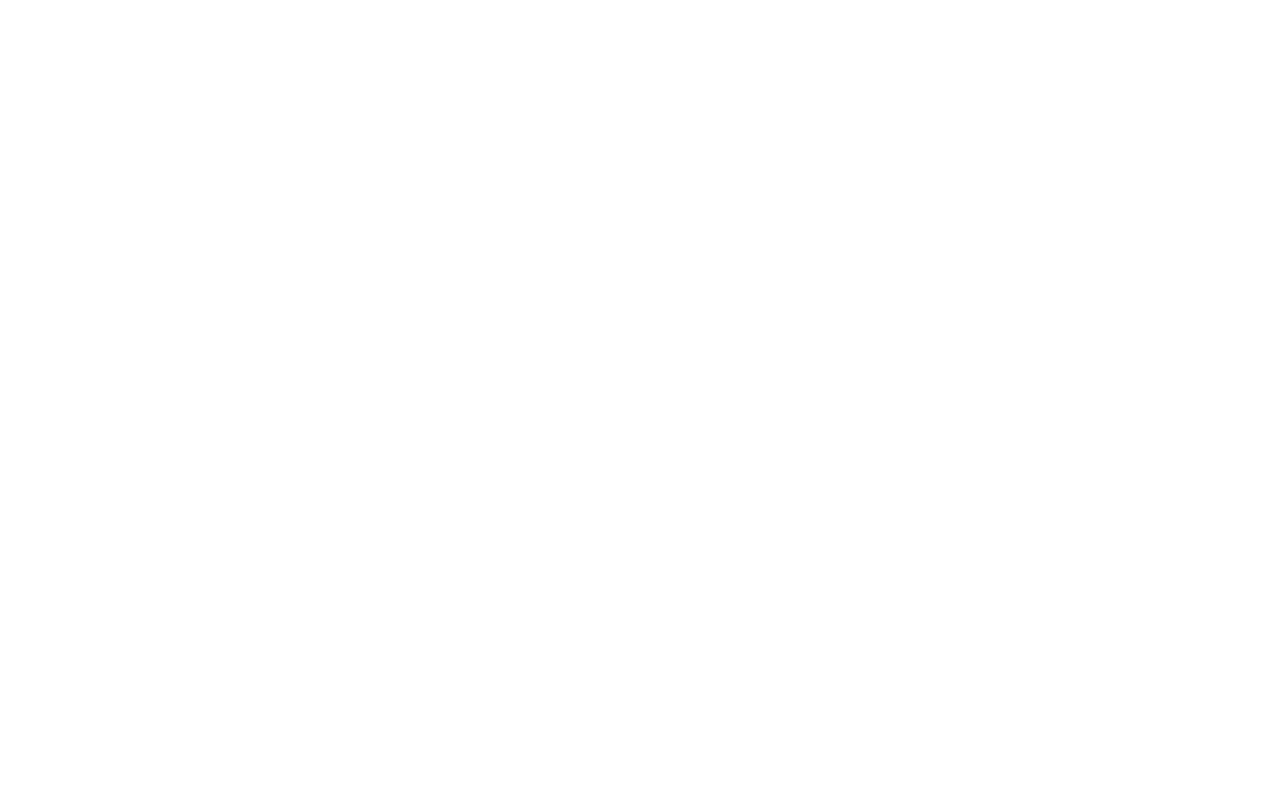
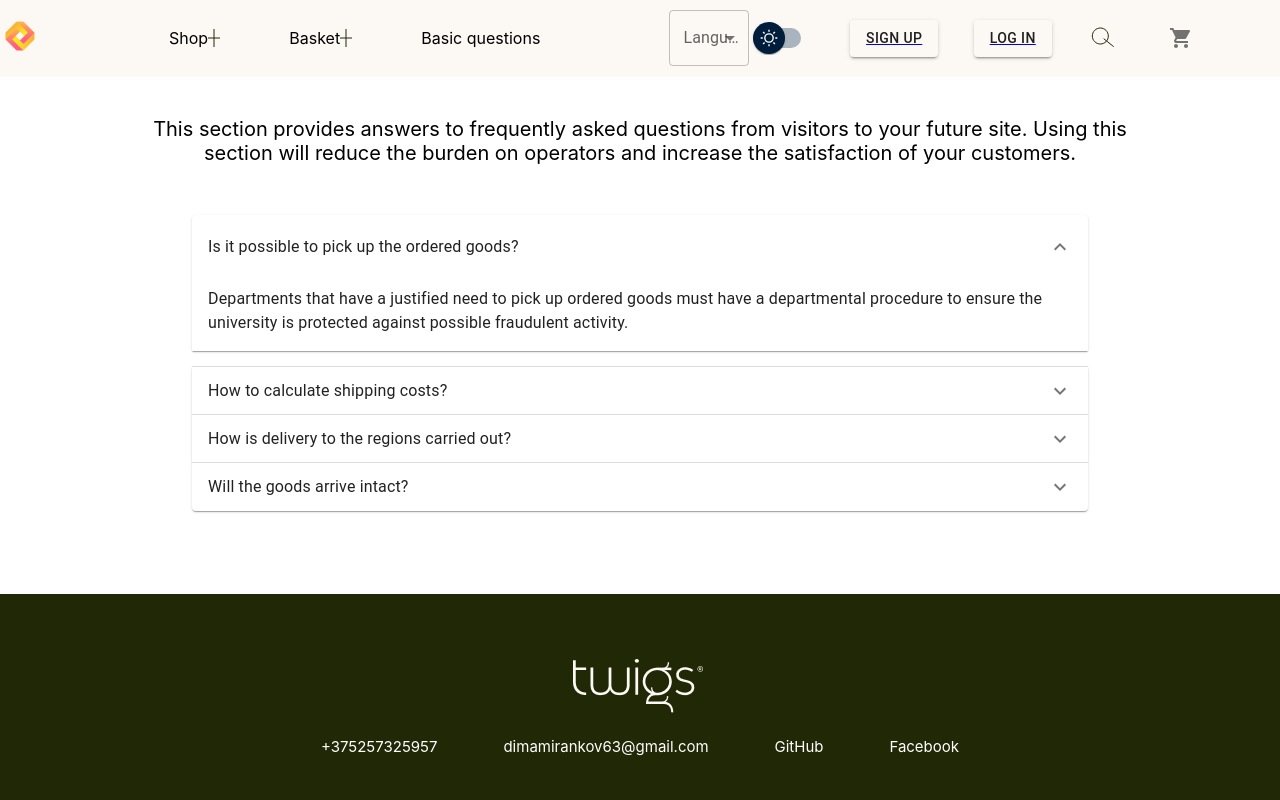
Before and after one commit to OneMight/Lab2ReactApp, a React (Create React App) app in the folder lab2/: page /Questions in a window 1280 px wide. Before the commit this address had no page. Shown: the top 800 px of the page. Built offline with nearby package versions, Linux system fonts and the light colour scheme.

Commit message:
feat: add accordion menu and create question page

```diff
--- a/lab2/src/App.js
+++ b/lab2/src/App.js
@@ -5,6 +5,7 @@
 import Main from './Pages/Main.jsx';
 import Regform from './Pages/Regform.jsx'
 import Logform from './Pages/LoginingForm.jsx'
+import Questions from './Pages/Questions.jsx'
 export default function App() {
     const [productCount, setProductCount] = useState(0);
     const [addedCards, setAddedCards] = useState([]);
@@ -48,6 +49,7 @@
                 <Route path='/Basket' element={<Basket count={productCount} basketCards={addedCards} delete={onHandleDeleteproduct} />} />
                 <Route path='/Registration' element={<Regform/>}/>
                 <Route path='/Logining' element={<Logform/>}/>
+                <Route path='/Questions' element={<Questions/>}/>
             </Routes>
         </BrowserRouter>
     );
--- /dev/null
+++ b/lab2/src/Components/MaterialUI/Accordionmenu/Accordionmenu.jsx
@@ -0,0 +1,91 @@
+import * as React from 'react';
+import Accordion from '@mui/material/Accordion';
+import AccordionSummary from '@mui/material/AccordionSummary';
+import AccordionDetails from '@mui/material/AccordionDetails';
+import Typography from '@mui/material/Typography';
+import ExpandMoreIcon from '@mui/icons-material/ExpandMore';
+
+export default function AccordionExpandDefault() {
+  return (
+    <div>
+      <Accordion defaultExpanded>
+        <AccordionSummary
+          expandIcon={<ExpandMoreIcon />}
+          aria-controls="panel1-content"
+          id="panel1-header"
+        >
+          <Typography> Is it possible to pick up the ordered goods?</Typography>
+        </AccordionSummary>
+        <AccordionDetails>
+          <Typography>
+            Departments that have a justified need to pick
+            up ordered goods must have a departmental procedure
+            to ensure the university is protected against possible
+            fraudulent activity.
+          </Typography>
+        </AccordionDetails>
+      </Accordion>
+      <Accordion>
+        <AccordionSummary
+          expandIcon={<ExpandMoreIcon />}
+          aria-controls="panel2-content"
+          id="panel2-header"
+        >
+          <Typography>How to calculate shipping costs?</Typography>
+        </AccordionSummary>
+        <AccordionDetails>
+          <Typography>
+          Shipping Cost to Sales Ratio = Shipping Cost ÷ Total Sales
+          </Typography>
+        </AccordionDetails>
+      </Accordion>
+      <Accordion>
+        <AccordionSummary
+          expandIcon={<ExpandMoreIcon />}
+          aria-controls="panel3-content"
+          id="panel3-header"
+        >
+          <Typography>How is delivery to the regions carried out?</Typography>
+        </AccordionSummary>
+        <AccordionDetails>
+          <Typography>
+            Regional parcel carriers vary widely in size, location,
+            and capability. As such, it’s crucial to vet a local
+            parcel carrier carefully before entrusting that company
+            with your customers’ orders. When interviewing regional
+            carriers, ask the following questions:
+            How long have you been in business?
+            How many parcels have you delivered?
+            How does your pricing compare to national carriers? Other regional options?
+            Can you provide actual package data to show how many shipments you’ve made?
+            What is your on-time delivery rate?
+            How do you handle guaranteed delivery times?
+            What value-added services do you provide?
+            What is your average time in transit?
+            What are your reporting functions and capabilities?
+            What type of data can you provide to us about shipments and deliveries?
+            Do you have any surcharges, and if so, what are they?
+            How do you accommodate for rising fuel costs?
+          </Typography>
+        </AccordionDetails>
+      </Accordion>
+      <Accordion>
+        <AccordionSummary
+          expandIcon={<ExpandMoreIcon />}
+          aria-controls="panel4-content"
+          id="panel4-header"
+        >
+          <Typography>Will the goods arrive intact?</Typography>
+        </AccordionSummary>
+        <AccordionDetails>
+          <Typography>
+            No matter if you're sending small packages
+            or oversized items, using an experienced
+            cargo shipping company ensures
+            that your goods will arrive intact at final destination.
+          </Typography>
+        </AccordionDetails>
+      </Accordion>
+    </div>
+  );
+}
--- a/lab2/src/Components/Navmenu/navmenu.jsx
+++ b/lab2/src/Components/Navmenu/navmenu.jsx
@@ -15,9 +15,9 @@
                         <p i18n ="about">Basket</p>
                         <img src='/images/mark.svg' alt=""/>
                     </Link>
-                    <a id="sustainability" href="../Questions/Questions.html">
-                        <p i18n ="sustainability">Sustainability</p>
-                    </a>
+                    <Link to='/Questions'>
+                        <p i18n ="sustainability">Basic questions</p>
+                    </Link>
                     <a id="checkusers" href="../Check All Users/checkallusers.html">
                         <p i18n="checkusers">Check all users</p>
                     </a>
--- /dev/null
+++ b/lab2/src/Components/QuestionMain/QuestionMain.css
@@ -0,0 +1,15 @@
+main{
+    display: flex;
+    justify-content: center;
+    flex-direction: column;
+    align-items: center;
+}
+.table{
+    width: 70%;
+    margin-top: 30px;
+}
+.title-text{
+    font-size: 20px;
+    text-align: center;
+    width: 80%;
+}
--- /dev/null
+++ b/lab2/src/Components/QuestionMain/QuestionMain.jsx
@@ -0,0 +1,17 @@
+import AccordionMenu from '../MaterialUI/Accordionmenu/Accordionmenu'
+import './QuestionMain.css'
+export default function QuestionMain(){
+    return(
+        <main>
+            <p className='title-text'>This section provides answers to frequently
+                 asked questions from visitors to your future site.
+                  Using this section will reduce the burden on
+                  operators and increase the satisfaction of
+                  your customers.</p>
+            <div className='table'>
+                <AccordionMenu/>
+            </div>
+
+        </main>
+    )
+}
--- /dev/null
+++ b/lab2/src/Pages/Questions.jsx
@@ -0,0 +1,12 @@
+import Header from '../Components/header/header'
+import Footer from '../Components/footer/footer'
+import QuestionMain from '../Components/QuestionMain/QuestionMain'
+export default function Questions(){
+    return(
+        <>
+            <Header/>
+            <QuestionMain/>
+            <Footer/>
+        </>
+    )
+}
```
